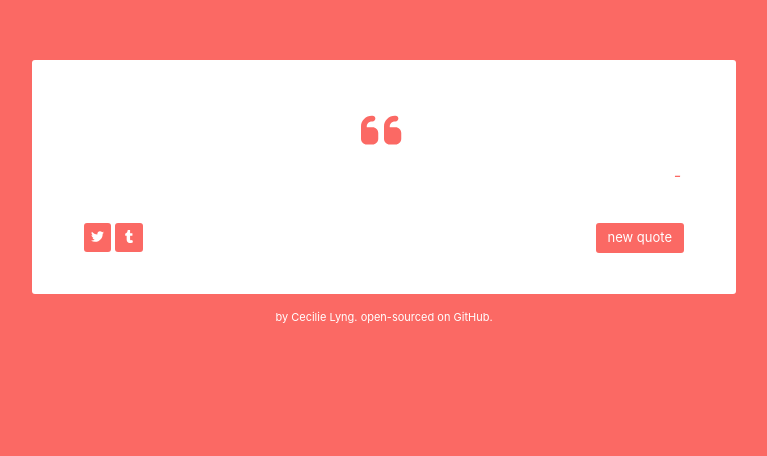
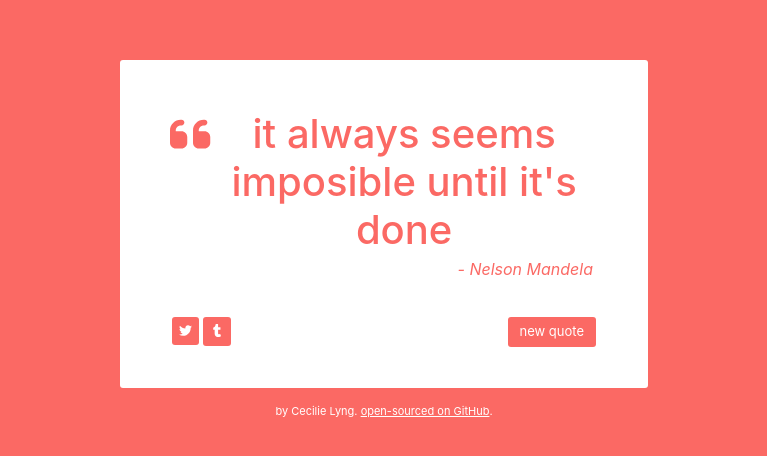
Before and after one commit to ceciliedreyer/random-quote, a React (Create React App) app: page / in a window 1280 px wide. Shown: the part 140-596 px from the top of the page, without its empty margins (256-1023 px from the left). Built offline with nearby package versions, Linux system fonts and the light colour scheme.

Commit message:
Reorganised code into main component

```diff
--- a/public/index.html
+++ b/public/index.html
@@ -24,7 +24,7 @@
       work correctly both with client-side routing and a non-root public URL.
       Learn how to configure a non-root public URL by running `npm run build`.
     -->
-    <title>React App</title>
+    <title>Quote Generator</title>
   </head>
   <body>
     <noscript>You need to enable JavaScript to run this app.</noscript>
--- a/src/App.css
+++ b/src/App.css
@@ -1,7 +1,3 @@
-:root {
-  --main-bg-color: rgb(251, 105, 100);
-}
-
 .App {
   background: var(--main-bg-color);
   padding: 200px;
--- a/src/Quote.css
+++ /dev/null
@@ -1,11 +0,0 @@
-.quote-copy {
-  font-size: 42px;
-  position: relative;
-}
-
-.quote-icon {
-  font-size: 46px;
-  position: relative;
-  top: 3.5px;
-  right: 3px;
-}
--- a/src/Quote.js
+++ /dev/null
@@ -1,19 +0,0 @@
-import React from "react";
-import { library } from "@fortawesome/fontawesome-svg-core";
-import { faUser, faFolder } from "@fortawesome/free-solid-svg-icons";
-import { FontAwesomeIcon } from "@fortawesome/react-fontawesome";
-import { faQuoteLeft } from "@fortawesome/free-solid-svg-icons";
-import "./Quote.css";
-
-export default function Quote(props) {
-  return (
-    <div className="quote">
-      <h1>
-        <strong className="quote-icon">
-          <FontAwesomeIcon icon={faQuoteLeft} />
-        </strong>{" "}
-        <span className="quote-copy">{props.data.content}</span>
-      </h1>
-    </div>
-  );
-}
--- a/src/QuoteGenerator.css
+++ b/src/QuoteGenerator.css
@@ -1,3 +1,7 @@
+:root {
+  --main-bg-color: #fb6964;
+}
+
 .wrapper {
   background-color: white;
   border-radius: 3px;
@@ -5,12 +9,6 @@
   margin: 0 auto;
   width: 60%;
   padding: 40px 50px;
-}
-
-h1 {
-  font-size: 24px;
-  text-align: center;
-  color: var(--main-bg-color);
 }
 
 p {
@@ -35,11 +33,26 @@ footer {
 
 .quote {
   display: flex;
-  justify-content: center;
+}
+
+.quote-copy h1 {
+  font-size: 40px;
+  position: relative;
+  text-align: center;
+  top: 10px;
+  font-weight: 400px;
+  color: var(--main-bg-color);
+}
+
+.quote-icon {
+  font-size: 46px;
+  position: relative;
+  color: var(--main-bg-color);
 }
 
 .quote-author {
   margin-right: 5px;
+  margin-top: 5px;
 }
 
 .new-quote-button {
@@ -53,19 +66,12 @@ footer {
 }
 
 .twitter {
-  padding-top: 6.2px;
+  padding-top: 5.7px;
   padding-bottom: 6.9px;
   padding-left: 7px;
   padding-right: 7px;
 }
 
-@media screen and (min-width: 900px) {
-  .wrapper {
-    background-color: white;
-    border-radius: 3px;
-    display: block;
-    margin: 0 auto;
-    width: 80%;
-    padding: 40px 50px;
-  }
+a {
+  color: white;
 }
--- a/src/QuoteGenerator.js
+++ b/src/QuoteGenerator.js
@@ -5,15 +5,21 @@ import { faUser, faFolder } from "@fortawesome/free-solid-svg-icons";
 import { FontAwesomeIcon } from "@fortawesome/react-fontawesome";
 import { faTwitter } from "@fortawesome/free-brands-svg-icons";
 import { faTumblr } from "@fortawesome/free-brands-svg-icons";
+import { faQuoteLeft } from "@fortawesome/free-solid-svg-icons";
 import "./QuoteGenerator.css";
-import Quote from "./Quote";
+
 library.add(faUser, faFolder);
 
 export default function QuoteGenerator() {
-  const [quote, setQuote] = useState("hello there");
+  const [quote, setQuote] = useState(
+    "it always seems imposible until it's done"
+  );
+  const [author, setAuthor] = useState("Nelson Mandela");
+  const [color, setColor] = useState("#fb6964");
 
   function handleSearch(response) {
-    setQuote(response.data);
+    setQuote(response.data.content);
+    setAuthor(response.data.author);
   }
 
   function getQuote(event) {
@@ -26,11 +32,16 @@ export default function QuoteGenerator() {
     <div className="quote-generator">
       <div className="wrapper">
         <div className="quote">
-          <Quote data={quote} />
+          <strong className="quote-icon">
+            <FontAwesomeIcon icon={faQuoteLeft} />
+          </strong>
+          <div className="quote-copy">
+            <h1>{quote}</h1>
+          </div>
         </div>
         <div>
           <p className="quote-author">
-            <em>- {quote.author}</em>
+            <em>- {author}</em>
           </p>
         </div>
         <div className="buttons">
@@ -46,7 +57,15 @@ export default function QuoteGenerator() {
         </div>
       </div>
       <footer>
-        by Cecilie Lyng. <a>open-sourced on GitHub</a>.
+        by Cecilie Lyng.{" "}
+        <a
+          href="https://github.com/ceciliedreyer/random-quote"
+          target="_blank"
+          rel="noreferrer"
+        >
+          open-sourced on GitHub
+        </a>
+        .
       </footer>
     </div>
   );
```
Also changed, not shown: src/logo.svg (deleted).
